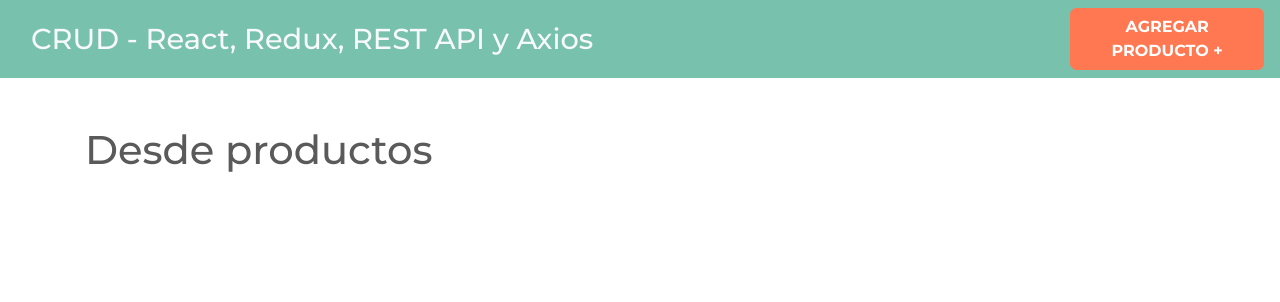
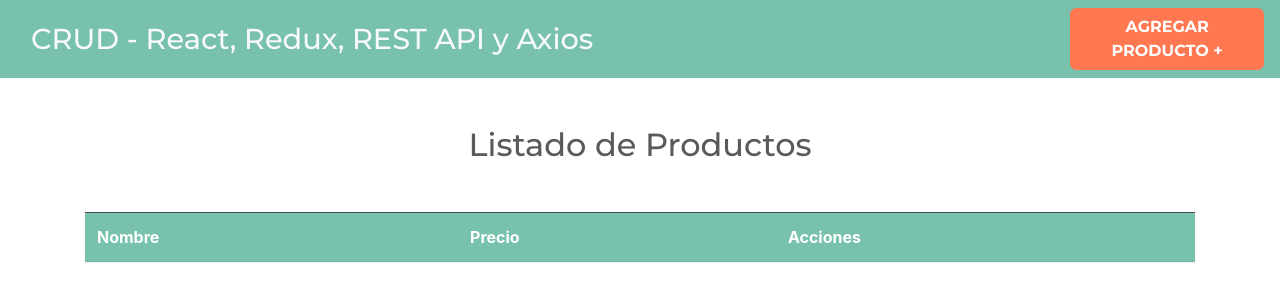
Before and after one commit to MarcoCarrillo/crud-redux, a React (Create React App) app: page / in a window 1280 px wide. Shown: the top 302 px of the page. Built offline with nearby package versions, Linux system fonts and the light colour scheme.

Commit message:
Creacion del listado de productos, edicion de productos y Fake server
La creacion del fake server se hizo con json-server, y se creo la db en un archivo json que faks server consume

```diff
--- /dev/null
+++ b/db.json
@@ -0,0 +1,29 @@
+{
+    "productos": [
+      {
+        "id": 1,
+        "nombre": "Jugo de Zanahoria",
+        "precio": "31111"
+      },
+      {
+        "id": 2,
+        "nombre": "Jugo de Naranja",
+        "precio": "1"
+      },
+      {
+        "nombre": "Jugo de Naranja",
+        "precio": "300",
+        "id": 3
+      },
+      {
+        "nombre": "Rib Eye 800g",
+        "precio": "200",
+        "id": 4
+      },
+      {
+        "nombre": "Jugo de Fresa",
+        "precio": "200",
+        "id": 5
+      }
+    ]
+  }
--- a/package.json
+++ b/package.json
@@ -6,6 +6,7 @@
     "@testing-library/jest-dom": "^5.14.1",
     "@testing-library/react": "^11.2.7",
     "@testing-library/user-event": "^12.8.3",
+    "json-server": "^0.16.3",
     "react": "^17.0.2",
     "react-dom": "^17.0.2",
     "react-router-dom": "^5.2.0",
--- a/src/components/EditarProducto.js
+++ b/src/components/EditarProducto.js
@@ -2,7 +2,40 @@
 
 const EditarProducto = () => {
     return (
-        <h1>Editar</h1>
+        <div className="row justify-content-center">
+            <div className="col-md-8">
+                <div className="card">
+                    <div className="card-body">
+                        <h2 className="text-center mb-4 ">Agregar Nuevo Producto</h2>
+                        <form>
+                            <div className="form-group">
+                                <label>Editar el Producto</label>
+                                <input
+                                    type="text"
+                                    className="form-control"
+                                    placeholder="Nombre Producto"
+                                    name="nombre"
+                                />
+                            </div>
+                            <div className="form-group">
+                                <label>Precio del Producto</label>
+                                <input
+                                    type="number"
+                                    className="form-control"
+                                    placeholder="Precio Producto"
+                                    name="precio"
+                                />
+                            </div>
+
+                            <button
+                                type="submit"
+                                className="btn btn-primary font-weight-bold text-uppercase d-block w-100"
+                            >Guardar Cambios</button>
+                        </form>
+                    </div>
+                </div>
+            </div>
+        </div>
      );
 }
 
--- a/src/components/Productos.js
+++ b/src/components/Productos.js
@@ -1,8 +1,23 @@
-import React from 'react'
+import React, {Fragment} from 'react'
 
 const Productos = () => {
     return (
-        <h1>Desde productos</h1>
+        <Fragment>
+            <h2 className="text-center my-5">Listado de Productos</h2>
+
+            <table className="table table-striped">
+                <thead className="bg-primary table-dark">
+                    <tr>
+                        <th scope="col">Nombre</th>
+                        <th scope="col">Precio</th>
+                        <th scope="col">Acciones</th>
+                    </tr>
+                </thead>
+                <tbody>
+
+                </tbody>
+            </table>
+        </Fragment>
      );
 }
 
```
Also changed, not shown: 1 other file (tests, documents, lock files or other folders).
